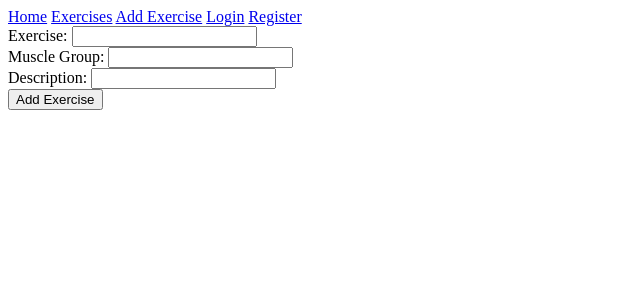
After one commit to eoghanwinters/Individual-Project, a Flask app: page /edits in a window 1280 px wide. The commit adds this page. Shown: the top 300 px of the page, without its empty margins (0-640 px from the left). Run offline with Flask 2, Linux system fonts and the light colour scheme.

Commit message:
Testing data entry into exercises table.

```diff
--- a/application/__init__.py
+++ b/application/__init__.py
@@ -4,6 +4,7 @@ from flask_sqlalchemy import SQLAlchemy
 app = Flask(__name__)
 
 app.config['SQLALCHEMY_DATABASE_URI'] = 'sqlite:///site.db'
+app.config['SECRET_KEY'] = '7218a9143c27c16610765205alb21cb7'
 db = SQLAlchemy(app)
 
 from application import routes
--- /dev/null
+++ b/application/forms.py
@@ -0,0 +1,21 @@
+from flask_wtf import FlaskForm
+from wtforms import StringField, SubmitField
+from wtforms.validators import DataRequired, Length
+
+class EditForm(FlaskForm):
+	exercise_name = StringField('Exercise: ',
+		validators=[
+			DataRequired(),
+			Length(max=50)
+		])
+	muscle_group = StringField('Muscle Group: ',
+		validators=[
+			DataRequired(),
+			Length(max=50)
+		])
+	description = StringField('Description: ',
+		validators=[
+			DataRequired(),
+			Length(max=100000)
+		])
+	submit = SubmitField('Add Exercise')
--- a/application/routes.py
+++ b/application/routes.py
@@ -1,5 +1,7 @@
-from flask import render_template
-from application import app
+from flask import render_template, redirect, url_for
+from application import app, db
+from application.models import Exercises
+from application.forms import EditForm
 
 
 @app.route('/home')
@@ -7,14 +9,35 @@ from application import app
 def home():
 	return render_template('home.html', title="Home")
 
+
 @app.route('/exercises')
 def exercises():
-	return render_template('exercises.html', title='Exercises')
+	exerciseData = Exercises.query.all()
+	return render_template('exercises.html', title='Exercises', exercises=exerciseData)
+
 
 @app.route('/login')
 def login():
 	return render_template('login.html', title='Login')
 
+
 @app.route('/register')
 def register():
 	return render_template('register.html', title='Register')
+
+
+@app.route('/edits', methods=['GET','POST'])
+def edits():
+	form = EditForm()
+	if form.validate_on_submit():
+		editsData = Exercises(
+				exercise_name=form.exercise_name.data,
+				muscle_group=form.muscle_group.data,
+				description=form.description.data
+			)
+		db.session.add(editsData)
+		db.session.commit()
+		return redirect(url_for('home'))
+	else:
+		print(form.errors)
+	return render_template('edits.html', title='Edits', form=form)
--- /dev/null
+++ b/application/templates/edits.html
@@ -0,0 +1,18 @@
+{% extends "layout.html" %}
+{% block bc %}
+	<div class="form">
+		<form method="POST" action="">
+			{{ form.hidden_tag() }}
+			{{ form.exercise_name.label }}
+			{{ form.exercise_name }}
+			<br>
+			{{ form.muscle_group.label }}
+			{{ form.muscle_group }}
+			<br>
+			{{ form.description.label }}
+			{{ form.description }}
+			<br>
+			{{ form.submit }}
+		</form>
+	</div>
+{% endblock bc %}
--- a/application/templates/home.html
+++ b/application/templates/home.html
@@ -2,4 +2,4 @@
 {% block bc %}
 	<h1>Home Page</h1>
 	<p>Welcome to this web app!</p>
-{% endblock %}
+{% endblock bc %}
--- a/application/templates/layout.html
+++ b/application/templates/layout.html
@@ -7,9 +7,10 @@
 	<div class="navbar">
 		<a href="{{ url_for('home') }}">Home</a>
 		<a href="{{ url_for('exercises') }}">Exercises</a>
+		<a href="{{ url_for('edits') }}">Add Exercise</a>
 		<a href="{{ url_for('login') }}">Login</a>
 		<a href="{{ url_for('register') }}">Register</a>
 	</div>
-	{% block bc %}{% endblock %}
+	{% block bc %}{% endblock bc %}
 </body>
 </html>
--- a/application/templates/login.html
+++ b/application/templates/login.html
@@ -2,4 +2,4 @@
 {% block bc %}
 	<h1>Login Page</h1>
 	<p>Please login below!</p>
-{% endblock %}
+{% endblock bc %}
--- a/application/templates/register.html
+++ b/application/templates/register.html
@@ -2,4 +2,4 @@
 {% block bc %}
 	<h1>Register Page</h1>
 	<p>Please register here!</p>
-{% endblock %}
+{% endblock bc %}
```
Also changed, not shown: application/templates/exercises.html (+9 -2 lines), application/site.db, 3 other files.
